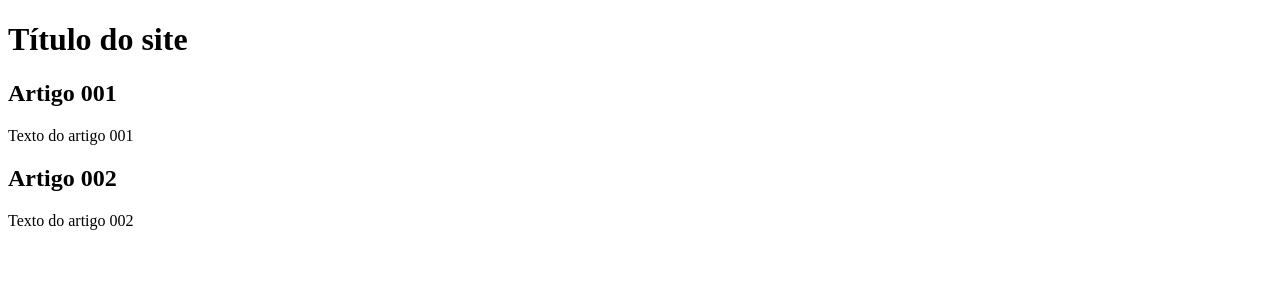
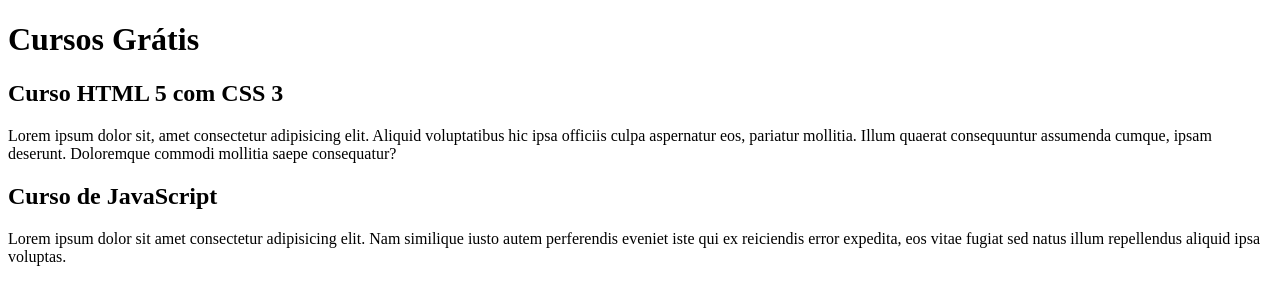
Before and after one commit to yasminfrade/projeto-saite, a plain HTML site: page index.html in a window 1280 px wide. Drawn offline with Linux system fonts and the light colour scheme.

Commit message:
primeiro conteúdo

```diff
--- a/index.html
+++ b/index.html
@@ -9,15 +9,15 @@
 <body>
     <main>
         <header>
-            <h1>Título do site</h1>
+            <h1>Cursos Grátis</h1>
         </header>
         <article>
-            <h2>Artigo 001</h2>
-            <p>Texto do artigo 001</p>
+            <h2>Curso HTML 5 com CSS 3</h2>
+            <p>Lorem ipsum dolor sit, amet consectetur adipisicing elit. Aliquid voluptatibus hic ipsa officiis culpa aspernatur eos, pariatur mollitia. Illum quaerat consequuntur assumenda cumque, ipsam deserunt. Doloremque commodi mollitia saepe consequatur?</p>
         </article>
         <article>
-            <h2>Artigo 002</h2>
-            <p>Texto do artigo 002</p>
+            <h2>Curso de JavaScript</h2>
+            <p>Lorem ipsum dolor sit amet consectetur adipisicing elit. Nam similique iusto autem perferendis eveniet iste qui ex reiciendis error expedita, eos vitae fugiat sed natus illum repellendus aliquid ipsa voluptas.</p>
         </article>
     </main>
 </body>
```
